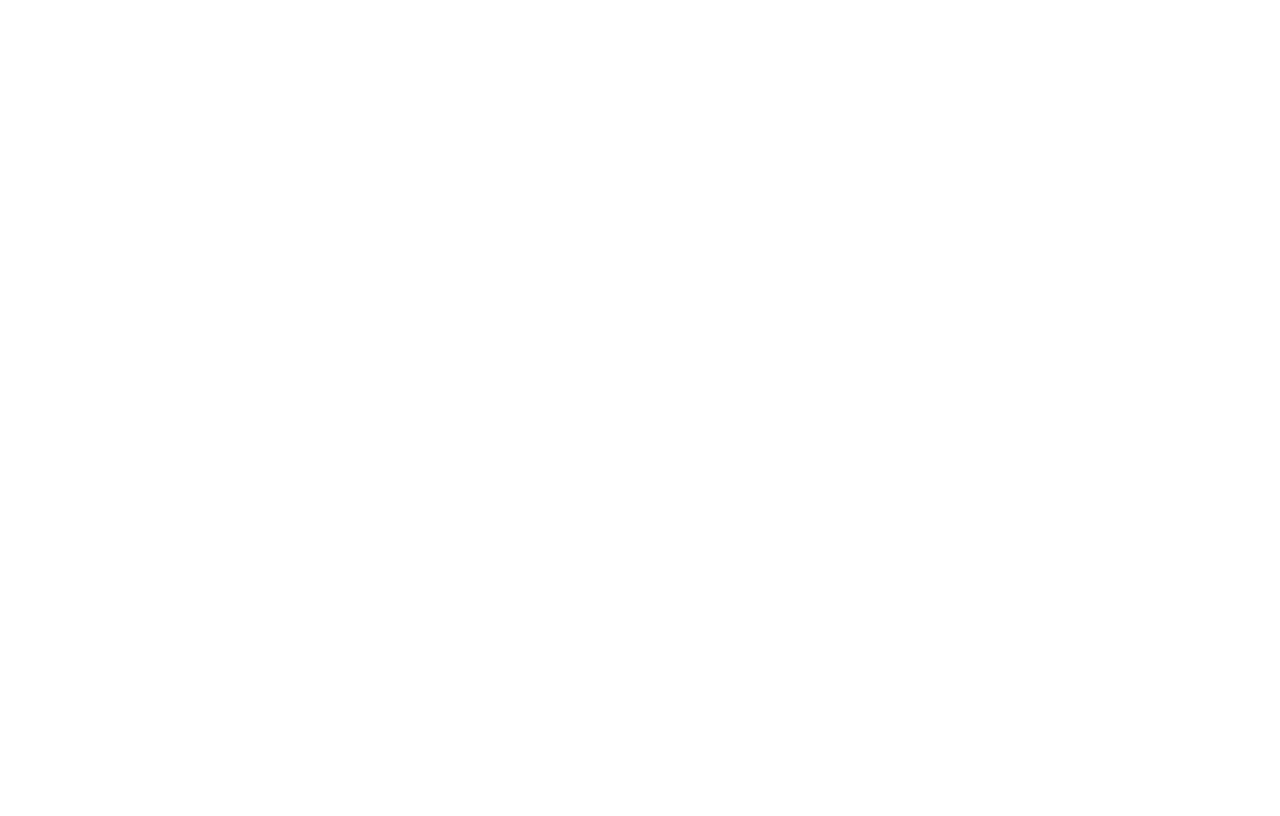
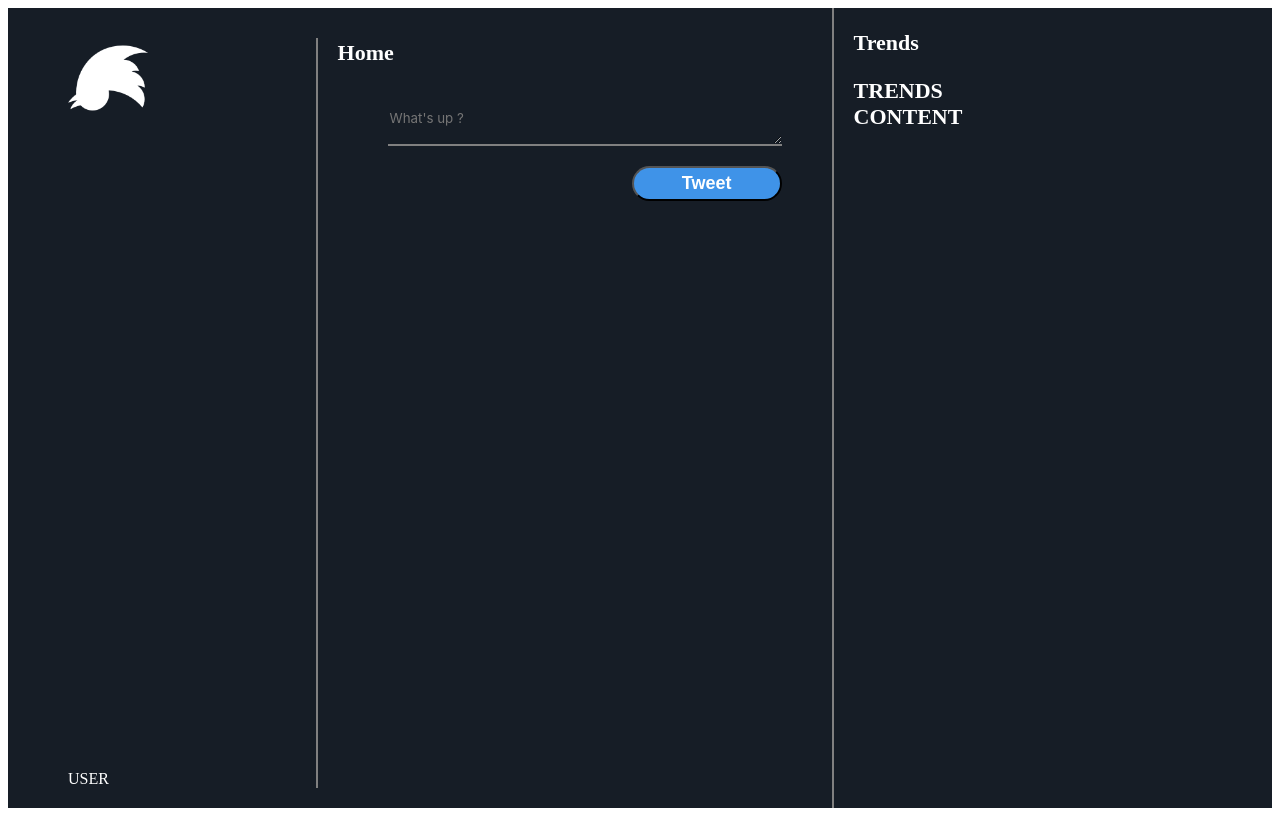
Before and after one commit to Bertrand-o/hackatweet-frontend, a Next.js app: page /home in a window 1280 px wide. Built offline with nearby package versions, Linux system fonts and the light colour scheme.

Commit message:
components Tweet and Trends

```diff
--- a/components/Home.js
+++ b/components/Home.js
@@ -1,14 +1,31 @@
-import styles from '../styles/Home.module.css';
+import styles from "../styles/Home.module.css";
+import Image from "next/image";
+import Tweet from './Tweet';
+import Trends from './Trends'
 
 function Home() {
   return (
-      <main className={styles.main}>
-        <div id="leftcontainer">
-
+    <div className={styles.main}>
+      <div id="leftcontainer" className={styles.left}>
+        <div>
+          <Image
+            src="/logohome.png"
+            alt="Logo Twitter"
+            width={80}
+            height={80}
+          />
         </div>
-        <div id="rightcontainer">
+        <div className={styles.user}>
+          USER
         </div>
-      </main>
+      </div>
+      <div id="centercontainer" className={styles.center}>
+        < Tweet/>
+      </div>
+      <div id="rightcontainer" className={styles.right}>
+        <Trends />
+      </div>
+    </div>
   );
 }
 
--- a/components/Trends.js
+++ b/components/Trends.js
@@ -0,0 +1,20 @@
+import { useEffect, useState } from 'react';
+import styles from "../styles/Trends.module.css";
+function Trends(){
+
+  const [ trends, setTrends] = useState("")
+
+  return (
+    <div className={styles.main}>
+      <div>
+        <p>Trends</p>
+      </div>
+      <div>
+        <p>TRENDS CONTENT</p>
+      </div>
+    </div>
+
+  )
+}
+
+export default Trends
--- a/components/Tweet.js
+++ b/components/Tweet.js
@@ -1,6 +1,10 @@
+import styles from "../styles/Tweet.module.css"
 import { useEffect, useState } from 'react';
 
-const [ newTweet, setNewTweet] = useState()
+
+function Tweet() {
+
+  const [ newTweet, setNewTweet] = useState("")
 
   const clickNewTweet = () => {
       fetch('http://localhost:3000/tweets/newtweet/D6d_Qfb5h34tcWSuYm7CKUE0pQDKmi_R', {
@@ -10,12 +14,22 @@
     })
     .then(response => response.json())
     .then(data => {
-
-  })
+      if (data.result) {
+          //dispatch(addNewTweet(newTweet))
+          setNewTweet("")
+      }
+     });;
   }
 
-function Tweet() {
-  <div>
-    <input type="text" placeholder="What's up ?" id="newtweet" onChange={(e) => (e.target.value)} value={newTweet} />
+  return(
+  <div className={styles.main}>
+    <p>Home</p>
+    <textarea placeholder="What's up ?" id="newtweet" onChange={(e) => setNewTweet(e.target.value)} value={newTweet} className={styles.texarea}></textarea>
+    <div className={styles.positionbutton}>
+    <button onClick={() => clickNewTweet()} id="tweet" className={styles.buttonclick}>Tweet</button>
     </div>
+  </div>
+  )
 }
+
+export default Tweet;
--- a/styles/Home.module.css
+++ b/styles/Home.module.css
@@ -1,3 +1,28 @@
 .main {
+  height: 100vh;
   background-color: #161D26;
+  display: grid;
+  grid-template-rows: repeat(12, 1fr);
+  grid-template-columns: repeat(12, 1fr);
 }
+
+.left {
+  display: flex;
+  flex-direction: column;
+  justify-content: space-between;
+  grid-row-start: 1;
+  grid-row-end: 13;
+  grid-column-start: 1;
+  grid-column-end: 4;
+  border-right: 2px solid grey;
+  color: white;
+  margin: 30px 0px 20px 60px;
+}
+
+.center {
+  grid-row-start: 1;
+  grid-row-end: 13;
+  grid-column-start: 4;
+  grid-column-end: 9;
+  border-right: 2px solid grey;
+}
--- /dev/null
+++ b/styles/Trends.module.css
@@ -0,0 +1,7 @@
+.main{
+  font-weight: bold;
+  font-size: 22px;
+  color: white;
+  margin-left: 20px;
+  margin-top: 10px;
+}
--- /dev/null
+++ b/styles/Tweet.module.css
@@ -0,0 +1,35 @@
+.main {
+  display: flex;
+  flex-direction: column;
+  color: white;
+  margin-left: 20px;
+  margin-top: 10px;
+  font-weight: bold;
+  font-size: 22px;
+}
+
+.texarea{
+  background-color:  #161D26;
+  font-family: -apple-system, BlinkMacSystemFont, Segoe UI, Roboto, Oxygen,
+  Ubuntu, Cantarell, Fira Sans, Droid Sans, Helvetica Neue, sans-serif;
+  border: none;
+  border-bottom: solid 2px grey;
+  margin: 20px 50px
+}
+
+.positionbutton{
+  display: flex;
+  justify-content: flex-end;
+  margin-right: 30px;
+}
+
+.buttonclick{
+  color: white;
+  font-size: 18px;
+  font-weight: bold;
+  background-color: #3F93E8;
+  height: 35px;
+  width: 150px;
+  border-radius: 25px;
+  margin-right: 20px;
+}
```
Lines whose indentation alone changed are shown as unchanged.
